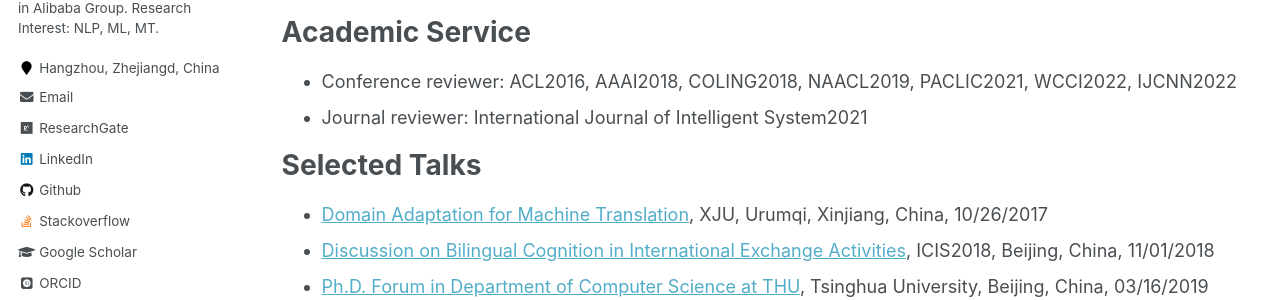
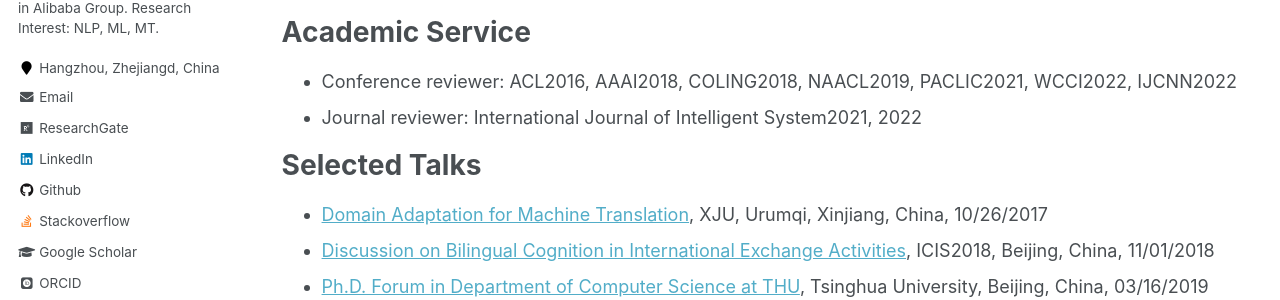
Before and after one commit to miradel51/miradel51.github.io, a Jekyll site: the page built from _pages/cv.md, in a window 1280 px wide and 900 px high, scrolled down 3836 px. Shown: the part 276-576 px from the top of the window. Built offline with Jekyll 4.4.1, drawn with Linux system fonts in a browser that asks for light colours; some web fonts are replaced.

Commit message:
Update cv.md
revised transaction reviewer service info

```diff
--- a/_pages/cv.md
+++ b/_pages/cv.md
@@ -112,7 +112,7 @@ Honors
 Academic Service
 ======
 * Conference reviewer: ACL2016, AAAI2018, COLING2018, NAACL2019, PACLIC2021, WCCI2022, IJCNN2022
-* Journal reviewer: International Journal of Intelligent System2021
+* Journal reviewer: International Journal of Intelligent System2021, 2022
 
 Selected Talks
 ======
```
